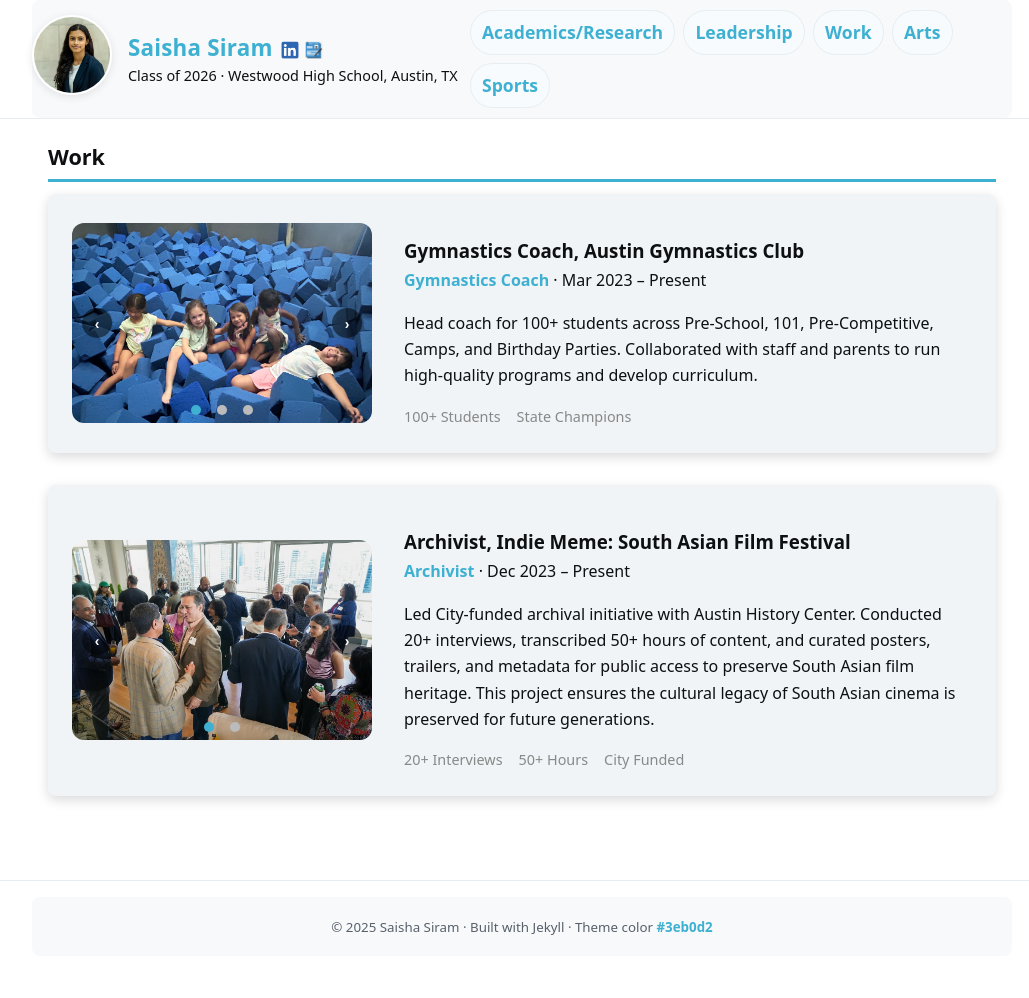
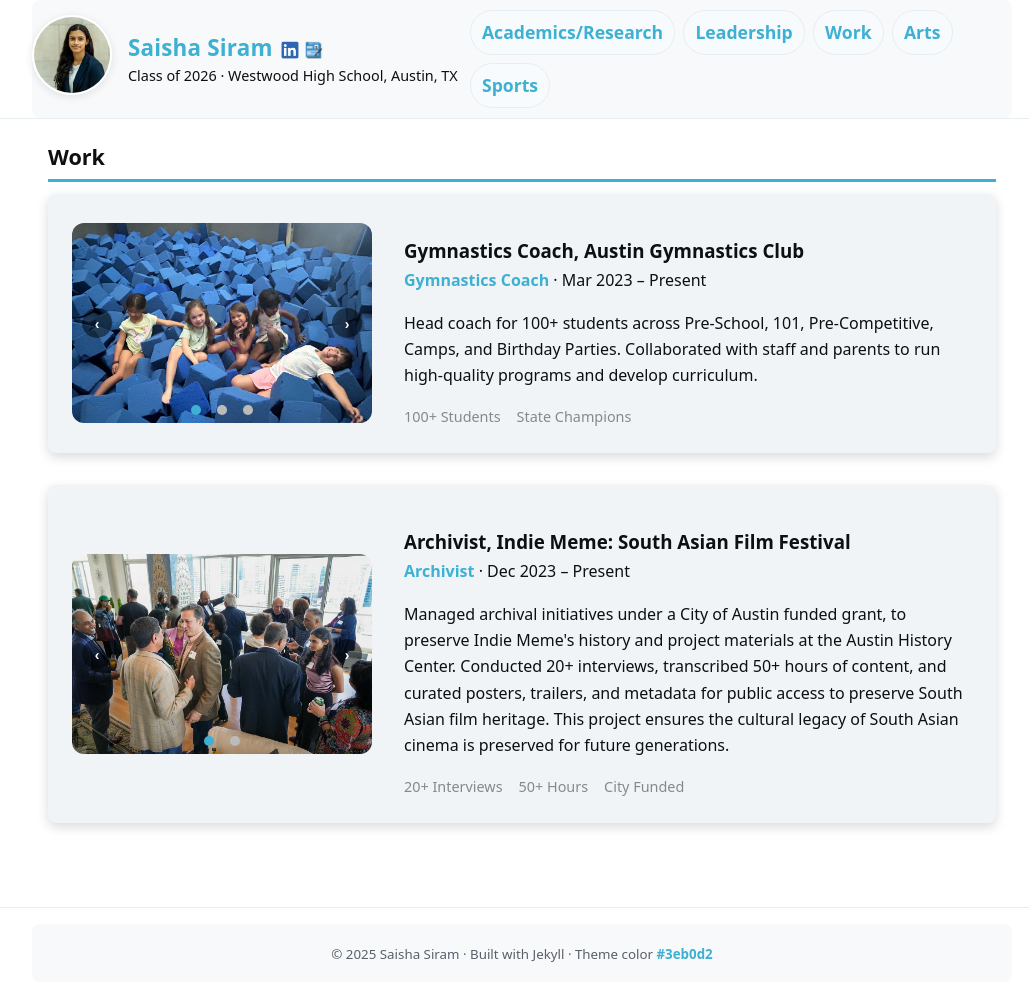
Before and after one commit to saisha08/profile, a Jekyll site: the page built from pages/work.md, in a window 1280 px wide and 998 px high. Shown: the whole window, without its empty margins (118-1147 px from the left). Built offline with Jekyll 4.4.1, drawn with Linux system fonts in a browser that asks for light colours.

Commit message:
Update website content

```diff
--- a/pages/work.md
+++ b/pages/work.md
@@ -52,7 +52,7 @@
       <div class="content" style="flex: 1;">
         <h3 style="margin-bottom: 0;">Archivist, Indie Meme: South Asian Film Festival</h3>
         <div class="meta" style="margin-top: 0;"><strong style="color: #3eb0d2;">Archivist</strong> · Dec 2023 – Present</div>
-        <p>Led City-funded archival initiative with Austin History Center. Conducted 20+ interviews, transcribed 50+ hours of content, and curated posters, trailers, and metadata for public access to preserve South Asian film heritage. This project ensures the cultural legacy of South Asian cinema is preserved for future generations.</p>
+        <p>Managed archival initiatives under a City of Austin funded grant, to preserve Indie Meme's history and project materials at the Austin History Center. Conducted 20+ interviews, transcribed 50+ hours of content, and curated posters, trailers, and metadata for public access to preserve South Asian film heritage. This project ensures the cultural legacy of South Asian cinema is preserved for future generations.</p>
         <div class="activity-stats" style="display: flex; gap: 1rem; font-size: 0.9rem; color: #888; margin-top: 1rem;">
           <span>20+ Interviews</span>
           <span>50+ Hours</span>
```
Also changed, not shown: pages/leadership.md (+1 -1 lines), 2 other files.
